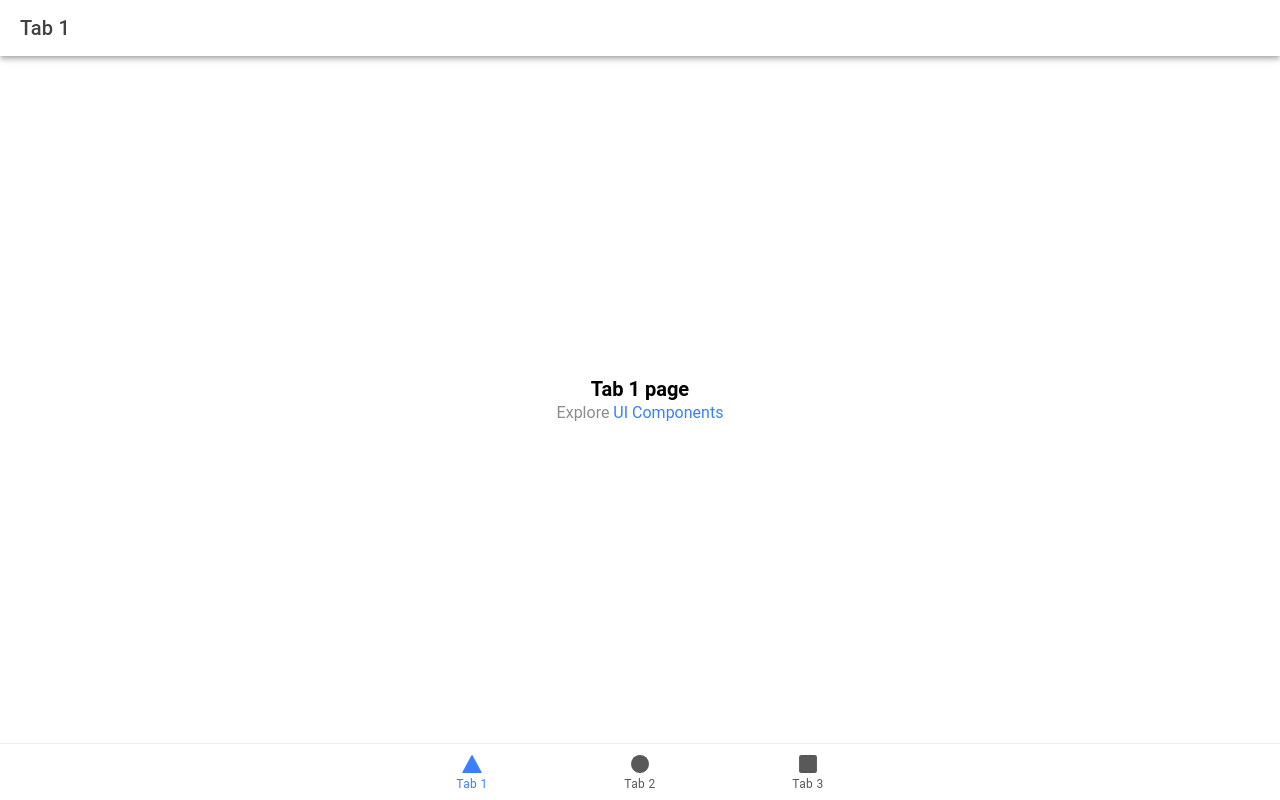
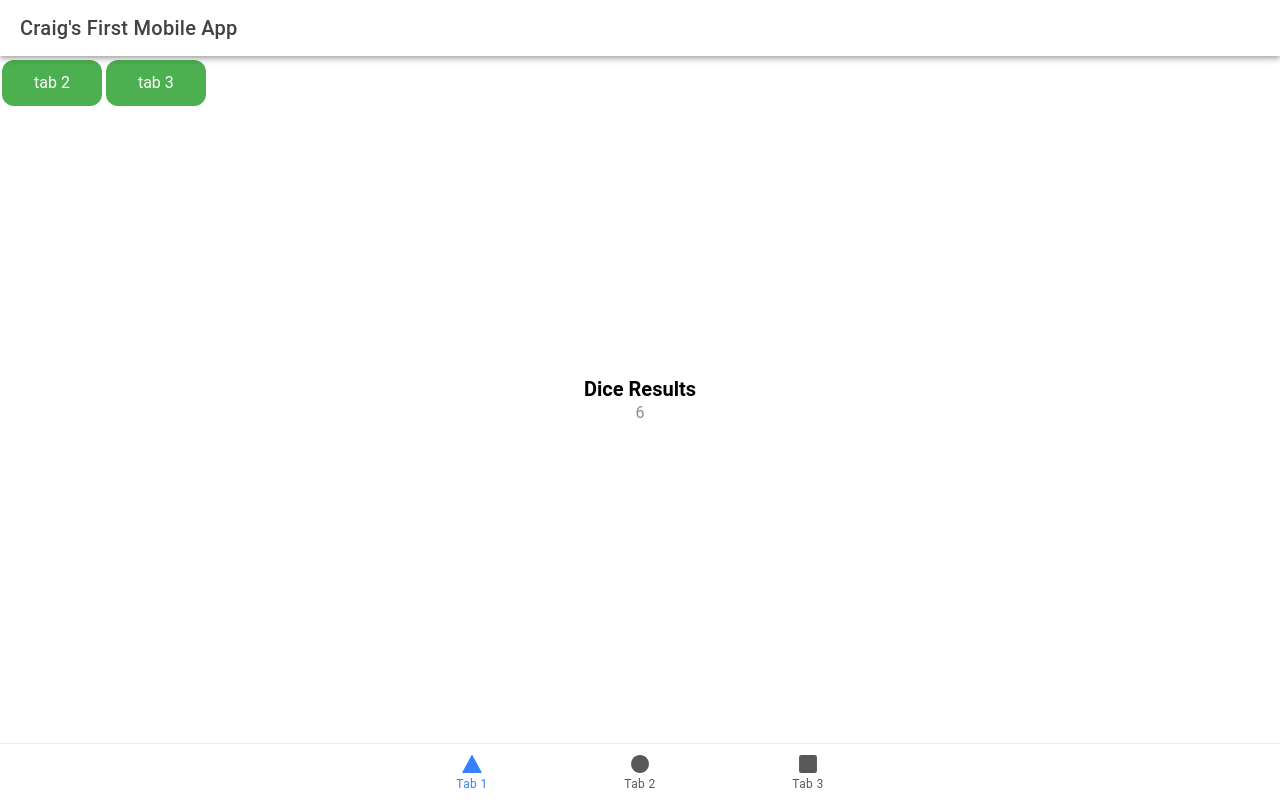
Before and after one commit to CraigThomasson/myApp, a React (Vite) app: page /tab1 in a window 1280 px wide. Built offline with nearby package versions, Linux system fonts and the light colour scheme.

Commit message:
set up of basic dice counter app

```diff
--- /dev/null
+++ b/src/buttons/baseButton.css
@@ -0,0 +1,13 @@
+/* BaseButton.css */
+.base-button {
+    background-color: #4CAF50;
+    color: white;
+    padding: 15px 32px;
+    text-align: center;
+    text-decoration: none;
+    display: inline-block;
+    font-size: 16px;
+    margin: 4px 2px;
+    cursor: pointer;
+    border-radius: 12px;
+  }
--- /dev/null
+++ b/src/buttons/baseButton.tsx
@@ -0,0 +1,17 @@
+import React from 'react';
+import './baseButton.css';
+
+interface BaseButtonProps {
+  onClick: () => void;
+  text: string;
+}
+
+const BaseButton: React.FC<BaseButtonProps> = ({ onClick, text }) => {
+  return (
+    <button className='base-button' onClick={onClick}> {}
+      {text}
+    </button>
+  );
+};
+
+export default BaseButton;
--- /dev/null
+++ b/src/buttons/navButton.tsx
@@ -0,0 +1,22 @@
+import React from 'react';
+import { useHistory } from 'react-router-dom';
+import BaseButton from './baseButton';
+
+interface NavButtonProps {
+    to: string;
+    text: string;
+}
+
+const NavButton: React.FC<NavButtonProps> = ({ to, text }) => {
+    const history = useHistory();
+
+    const handleClick = () => {
+        history.push(to);
+    };
+
+    return (
+        <BaseButton onClick={handleClick} text={text} />
+    );
+};
+
+export default NavButton;
--- /dev/null
+++ b/src/components/containers/DisplayDiceResult.tsx
@@ -0,0 +1,18 @@
+import './ExploreContainer.css';
+
+interface ContainerProps {
+    name: string;
+}
+
+const number = Math.floor(Math.random() * 6) + 1;
+const DisplayDiceResult: React.FC<ContainerProps> = ({ name }) => {
+    return (
+        <div className="container">
+            <strong>{name}</strong>
+            <p>{number}</p>
+
+        </div>
+    );
+};
+
+export default DisplayDiceResult;
--- a/src/components/ExploreContainer.tsx
+++ b/src/components/containers/ExploreContainer.tsx
@@ -8,7 +8,7 @@ const ExploreContainer: React.FC<ContainerProps> = ({ name }) => {
   return (
     <div className="container">
       <strong>{name}</strong>
-      <p>Explore <a target="_blank" rel="noopener noreferrer" href="https://ionicframework.com/docs/components">UI Components</a></p>
+
     </div>
   );
 };
--- a/src/pages/Tab1.css
+++ b/src/pages/Tab1.css
@@ -0,0 +1,14 @@
+/* FILEPATH: /Users/thomac09/repos/test-app/myApp/src/pages/Tab1.css */
+
+.IonContent {
+  padding: 20px;
+}
+
+.IonTitle {
+  font-size: 24px;
+}
+
+.IonButton {
+  width: 100%;
+  margin-bottom: 10px;
+}
--- a/src/pages/Tab1.tsx
+++ b/src/pages/Tab1.tsx
@@ -1,22 +1,25 @@
-import { IonContent, IonHeader, IonPage, IonTitle, IonToolbar } from '@ionic/react';
-import ExploreContainer from '../components/ExploreContainer';
+import { IonContent, IonHeader, IonPage, IonTitle, IonToolbar} from '@ionic/react';
+import DisplayDiceResult from '../components/containers/DisplayDiceResult';
 import './Tab1.css';
+import NavButton from '../buttons/navButton';
 
 const Tab1: React.FC = () => {
   return (
     <IonPage>
       <IonHeader>
         <IonToolbar>
-          <IonTitle>Tab 1</IonTitle>
+          <IonTitle>Craig's First Mobile App</IonTitle>
         </IonToolbar>
       </IonHeader>
       <IonContent fullscreen>
         <IonHeader collapse="condense">
           <IonToolbar>
-            <IonTitle size="large">Tab 1</IonTitle>
+            <IonTitle size="large">Craig's First Mobile App</IonTitle>
           </IonToolbar>
         </IonHeader>
-        <ExploreContainer name="Tab 1 page" />
+        <DisplayDiceResult name="Dice Results" />
+        <NavButton to="/tab2" text='tab 2'/>
+        <NavButton to="/tab3" text='tab 3'/>
       </IonContent>
     </IonPage>
   );
--- a/src/pages/Tab2.tsx
+++ b/src/pages/Tab2.tsx
@@ -1,5 +1,5 @@
 import { IonContent, IonHeader, IonPage, IonTitle, IonToolbar } from '@ionic/react';
-import ExploreContainer from '../components/ExploreContainer';
+import ExploreContainer from '../components/containers/ExploreContainer';
 import './Tab2.css';
 
 const Tab2: React.FC = () => {
--- a/src/pages/Tab3.tsx
+++ b/src/pages/Tab3.tsx
@@ -1,5 +1,5 @@
 import { IonContent, IonHeader, IonPage, IonTitle, IonToolbar } from '@ionic/react';
-import ExploreContainer from '../components/ExploreContainer';
+import ExploreContainer from '../components/containers/ExploreContainer';
 import './Tab3.css';
 
 const Tab3: React.FC = () => {
```
Also changed, not shown: src/components/containers/ExploreContainer.css (renamed from src/components/ExploreContainer.css).
